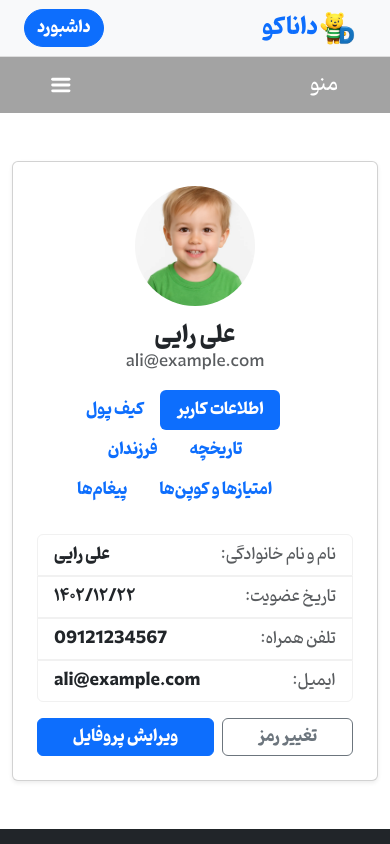
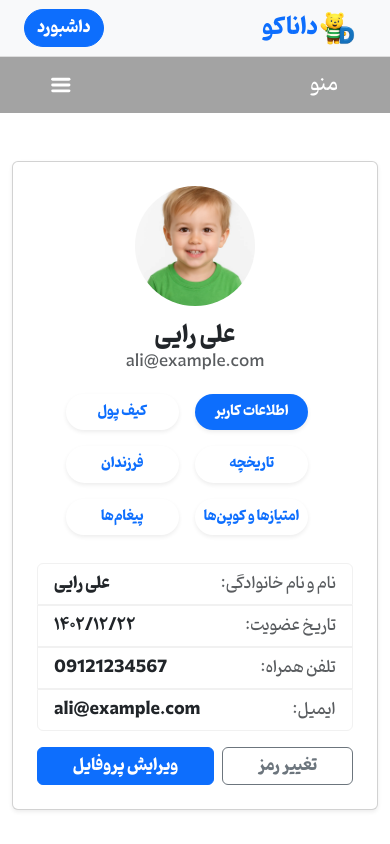
Before and after one commit to HosseinzGTX7/nuxtjs-danaco-website, a Nuxt app: page /dashboard in a window 390 px wide. Shown: the top 844 px of the page. Built offline with nearby package versions, Linux system fonts and the light colour scheme.

Commit message:
new style button and arrange

```diff
--- a/app/components/Header.vue
+++ b/app/components/Header.vue
@@ -52,12 +52,12 @@
         <transition name="menu-slide">
           <div v-show="isMenuOpen" class="mobile-menu d-lg-none w-100">
             <ul class="navbar-nav py-2 px-3 mb-0">
-              <li class="nav-item"><NuxtLink to="/" class="nav-link" exact-active-class="active">صفحه اصلی</NuxtLink></li>
-              <li class="nav-item"><NuxtLink to="/services" class="nav-link" exact-active-class="active">خدمات</NuxtLink></li>
-              <li class="nav-item"><NuxtLink to="/gallery" class="nav-link" exact-active-class="active">گالری</NuxtLink></li>
-              <li class="nav-item"><NuxtLink to="/blog" class="nav-link" exact-active-class="active">وبلاگ</NuxtLink></li>
-              <li class="nav-item"><NuxtLink to="/contact" class="nav-link" exact-active-class="active">تماس</NuxtLink></li>
-              <li class="nav-item"><NuxtLink to="/about" class="nav-link" exact-active-class="active">درباره ما</NuxtLink></li>
+              <li class="nav-item"><NuxtLink to="/" class="nav-link" exact-active-class="active" @click="closeMenu">صفحه اصلی</NuxtLink></li>
+              <li class="nav-item"><NuxtLink to="/services" class="nav-link" exact-active-class="active" @click="closeMenu">خدمات</NuxtLink></li>
+              <li class="nav-item"><NuxtLink to="/gallery" class="nav-link" exact-active-class="active" @click="closeMenu">گالری</NuxtLink></li>
+              <li class="nav-item"><NuxtLink to="/blog" class="nav-link" exact-active-class="active" @click="closeMenu">وبلاگ</NuxtLink></li>
+              <li class="nav-item"><NuxtLink to="/contact" class="nav-link" exact-active-class="active" @click="closeMenu">تماس</NuxtLink></li>
+              <li class="nav-item"><NuxtLink to="/about" class="nav-link" exact-active-class="active" @click="closeMenu">درباره ما</NuxtLink></li>
             </ul>
 
             <div class="px-3 pb-3">
@@ -72,8 +72,14 @@
 
 <script setup>
 import { ref } from 'vue'
+
 const isMenuOpen = ref(false)
 const toggleMenu = () => (isMenuOpen.value = !isMenuOpen.value)
+
+// وقتی لینک موبایل زده شد منو بسته شود
+const closeMenu = () => {
+  isMenuOpen.value = false
+}
 </script>
 
 <style scoped>
@@ -125,7 +131,7 @@ svg.open .bottom {
 /* انیمیشن منوی موبایل */
 .menu-slide-enter-active,
 .menu-slide-leave-active {
-  transition: max-height 0.75s ease, opacity 0.55s ease, padding 0.55s ease;
+  transition: max-height 0.65s ease, opacity 0.45s ease, padding 0.45s ease;
 }
 .menu-slide-enter-from,
 .menu-slide-leave-to {
--- a/app/pages/blog/index.vue
+++ b/app/pages/blog/index.vue
@@ -5,10 +5,10 @@
       <h2 class="fw-bold mb-0">وبلاگ‌ها</h2>
     </div>
 
-    <ul class="nav nav-pills justify-content-center mb-5 flex-wrap">
-      <li class="nav-item" v-for="cat in categories" :key="cat">
+    <ul class="nav nav-pills justify-content-center mb-5 ps-5 flex-wrap">
+      <li class="nav-item m-1" v-for="cat in categories" :key="cat">
         <button
-          class="nav-link"
+          class="nav-link w-100 text-center shadow-sm rounded-pill"
           :class="{ active: selectedCategory === cat }"
           @click="selectedCategory = cat"
         >
--- a/app/pages/dashboard.vue
+++ b/app/pages/dashboard.vue
@@ -12,9 +12,13 @@
           </div>
 
           <!-- تب‌ها -->
-          <ul class="nav nav-pills justify-content-center mb-4 flex-wrap">
+          <ul class="nav nav-pills dashboard-tabs mb-4 ps-4 flex-wrap justify-content-center">
             <li class="nav-item" v-for="tab in tabs" :key="tab.key">
-              <button class="nav-link" :class="{active: activeTab===tab.key}" @click="activeTab=tab.key">
+              <button
+                class="nav-link w-100 text-center shadow-sm rounded-pill"
+                :class="{ active: activeTab === tab.key }"
+                @click="activeTab = tab.key"
+              >
                 {{ tab.label }}
               </button>
             </li>
@@ -22,15 +26,14 @@
 
           <!-- محتوای تب‌ها -->
           <div>
+            <ProfileTab v-show="activeTab === 'profile'" />
+            <WalletTab v-show="activeTab === 'wallet'" :walletBalance="walletBalance" :transactions="transactions" />
+            <HistoryTab v-show="activeTab === 'history'" />
+            <ChildrenTab v-show="activeTab === 'children'" />
+            <RewardsTab v-show="activeTab === 'rewards'" />
+            <MessagesTab v-show="activeTab === 'messages'" />
+          </div>
 
-            <ProfileTab v-if="activeTab==='profile'" />
-            <WalletTab v-if="activeTab==='wallet'" :walletBalance="walletBalance" :transactions="transactions" @open-modal="openModal"/>
-            <HistoryTab v-if="activeTab==='history'"/>
-            <ChildrenTab v-if="activeTab === 'children'"/>
-            <RewardsTab v-if="activeTab === 'rewards'"/>
-            <MessagesTab v-if="activeTab === 'messages'"/>
-
-          </div>
         </div>
       </div>
     </div>
@@ -61,16 +64,48 @@ const tabs = [
 
 const activeTab = ref('profile')
 
-// نمونه داده کیف پول
 const walletBalance = ref(245000)
 const transactions = ref([
   { amount: 100000, type: 'شارژ حساب', date: '1403/07/15' },
   { amount: 50000, type: 'رزرو کارگاه آموزشی', date: '1403/07/17' },
   { amount: 200000, type: 'هزینه جشن تولد', date: '1403/08/01' }
 ])
+</script>
 
-// باز کردن مودال از WalletTab
-function openModal() {
-  // در این حالت، WalletTab خودش مودال را مدیریت می‌کند، نیازی به کد اضافه نیست
+<style scoped>
+.dashboard-tabs {
+  gap: 0.5rem;
 }
-</script>
+
+.dashboard-tabs .nav-item {
+  flex: 1 1 auto;
+  text-align: center;
+  margin: 0.25rem;
+}
+
+.dashboard-tabs .nav-link {
+  width: 100%;
+  border-radius: 10px;
+  font-size: 0.9rem;
+  padding: 0.5rem 0.7rem;
+  white-space: nowrap;
+}
+
+@media (max-width: 768px) {
+  .dashboard-tabs {
+    display: flex;
+    flex-wrap: wrap;
+    justify-content: center;
+  }
+
+  .dashboard-tabs .nav-item {
+    flex: 1 1 45%; /* دو دکمه در هر ردیف */
+    max-width: 45%;
+  }
+
+  .dashboard-tabs .nav-link {
+    font-size: 0.85rem;
+    padding: 0.5rem;
+  }
+}
+</style>
--- a/app/pages/gallery.vue
+++ b/app/pages/gallery.vue
@@ -6,10 +6,10 @@
     </div>
 
     <!-- دسته‌بندی‌ها -->
-    <ul class="nav nav-pills justify-content-center mb-5 flex-wrap">
-      <li class="nav-item" v-for="cat in categories" :key="cat">
+    <ul class="nav nav-pills justify-content-center mb-5 ps-5 flex-wrap">
+      <li class="nav-item m-1" v-for="cat in categories" :key="cat">
         <button
-          class="nav-link"
+          class="nav-link w-100 text-center shadow-sm rounded-pill"
           :class="{ active: selectedCategory === cat }"
           @click="selectedCategory = cat"
         >
```
